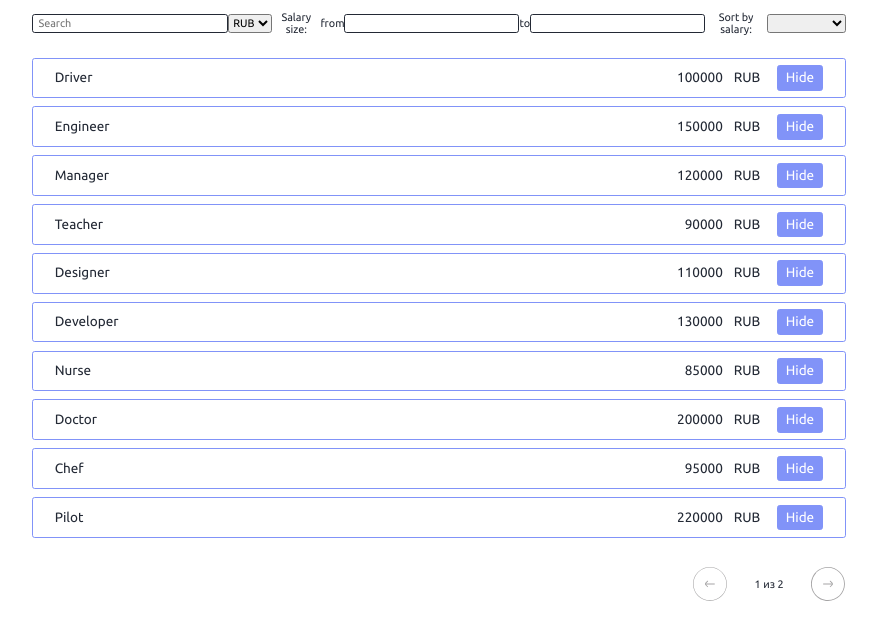
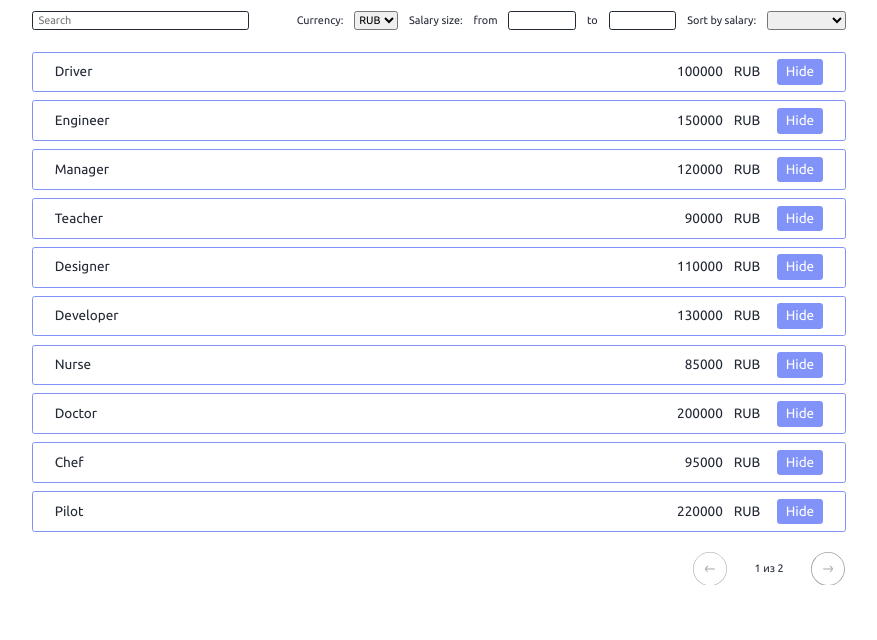
Before and after one commit to VillemanArm/antey_test_task, a Vue app: page / in a window 1280 px wide. Shown: the top 640 px of the page, without its empty margins (201-1078 px from the left). Built offline with nearby package versions, Linux system fonts and the light colour scheme.

Commit message:
feat: add layout to toolbar

```diff
--- a/src/components/VacanciesModule/VacanciesModule.vue
+++ b/src/components/VacanciesModule/VacanciesModule.vue
@@ -68,7 +68,7 @@ onMounted(() => {
   margin-bottom: 32rem
 
 .list__items
-  min-height: 726rem
+  min-height: 712rem
   margin-bottom: 24rem
   display: grid
   gap: 12rem
--- a/src/components/VacanciesModule/VacanciesToolbar.vue
+++ b/src/components/VacanciesModule/VacanciesToolbar.vue
@@ -6,6 +6,8 @@
           placeholder="Search"
           class="toolbar__search-input"
         />
+        <div class="toolbar__wrapper">
+          <span>Currency:</span>
           <select
             class="toolbar__select"
             v-model="vacanciesStore.selectedCurrency"
@@ -21,13 +23,13 @@
           <span>Salary size:</span>
           <span>from</span>
           <input
-          class="toolbar__salary-input"
+            class="toolbar__number-input"
             type="number"
             @change="handleSalaryFromInput($event)"
           >
           <span>to</span>
           <input
-          class="toolbar__salary-input"
+            class="toolbar__number-input"
             type="number"
             :value="vacanciesStore.salaryTo !== Infinity ? vacanciesStore.salaryTo : ''"
             @change="handleSalaryToInput($event)"
@@ -41,6 +43,8 @@
             <option :value="true" >descending</option>
             <option :value="false" >ascending</option>
           </select>
+        </div>
+
     </div>
 </template>
 
@@ -70,6 +74,7 @@ const handleSalaryToInput = (event: Event) => {
   display: flex
   margin-bottom: 32rem
   align-items: center
+  justify-content: space-between
 
   input
     height: 28rem
@@ -83,4 +88,13 @@ const handleSalaryToInput = (event: Event) => {
   width: 320rem
   padding: 0 8rem
 
+.toolbar__number-input
+  width: 100rem
+  padding: 0 8rem
+
+.toolbar__wrapper
+  display: flex
+  align-items: center
+  gap: 16rem
+
 </style>
--- a/src/components/ui/FilterOption.vue
+++ /dev/null
@@ -1,88 +0,0 @@
-<!--
-  Компонент представляет из себя универсальную кнопку для установки фильтра
-  Принимает параметры:
-    label: string
-    optionActive: boolean
-    sortDirectionActive: boolean
-
-  Возвращает события:
-    setDescending(value: boolean) - установка сортировки с указанием по направлению убывания или нет
- -->
-
-<template>
-    <div
-        :class="{
-            option: true,
-            'option--active': optionActive,
-        }"
-    >
-        <span>{{ label }}</span>
-        <div class="sort-direction">
-            <NextIcon
-                @click="$emit('setDescending', false)"
-                :class="{
-                    'sort-direction--active': optionActive && !sortDirectionActive,
-                }"
-            />
-            <NextIcon
-                @click="$emit('setDescending', true)"
-                :class="{
-                    'sort-direction--active': optionActive && sortDirectionActive,
-                }"
-            />
-        </div>
-    </div>
-</template>
-
-<script setup lang="ts">
-import {reactive, ref, computed, onMounted, onUpdated, watch} from 'vue'
-import NextIcon from 'assets/icons/next-icon.vue'
-
-defineProps<{
-    label: string
-    optionActive: boolean
-    sortDirectionActive: boolean
-}>()
-</script>
-
-<style scoped lang="sass">
-.option
-  height: 52rem
-  display: flex
-  padding: 0 34rem
-  gap: 16rem
-  align-items: center
-
-  background-color: transparent
-  color: $non-active-color
-  border: 2rem solid $non-active-color
-  border-radius: 0
-
-  &:hover
-    border-color: $primary-color
-    color: $primary-color
-
-  &--active
-    border-color: $primary-color
-    color: $primary-color
-
-.sort-direction
-  display: grid
-
-  & svg
-    width: 18rem
-    height: 18rem
-
-    cursor: pointer
-
-    &:hover
-      fill: $primary-color
-
-    &:first-child
-      transform: rotate(-90deg)
-
-    &:last-child
-      transform: rotate(90deg)
-  &--active
-    fill: $primary-color
-</style>
```
Lines whose indentation alone changed are shown as unchanged.
